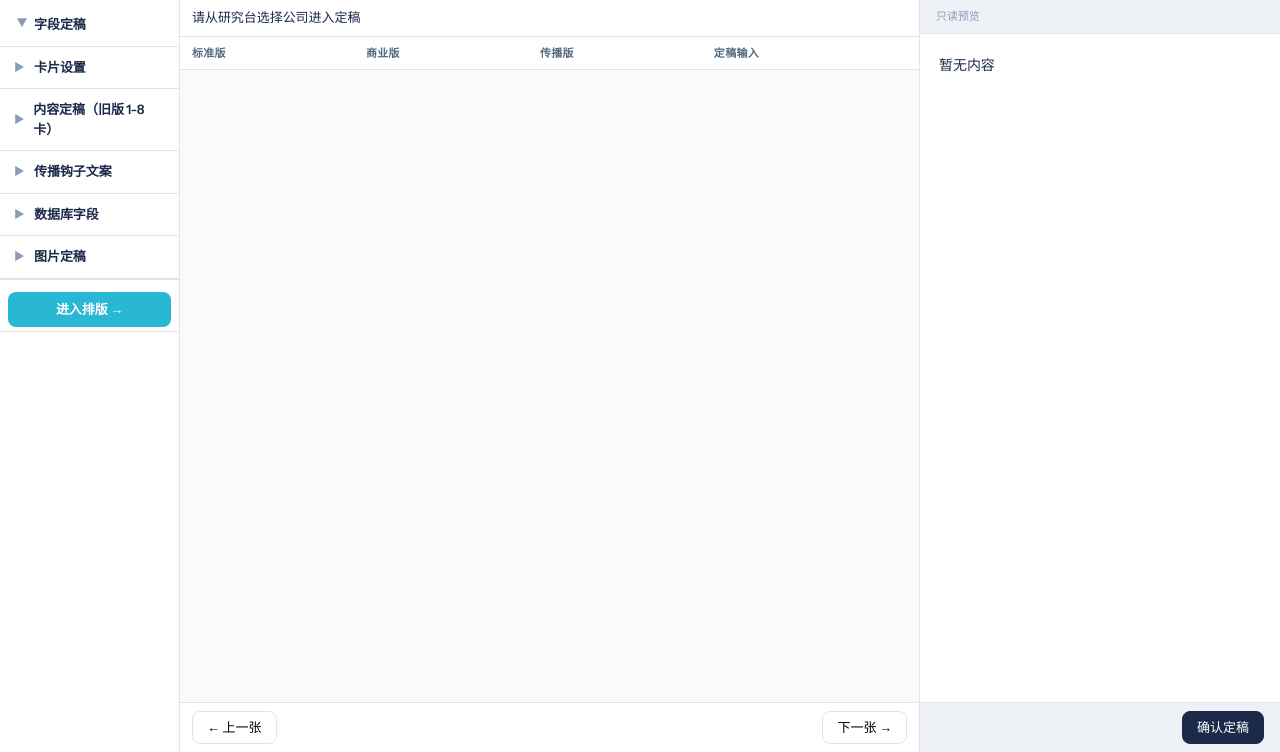
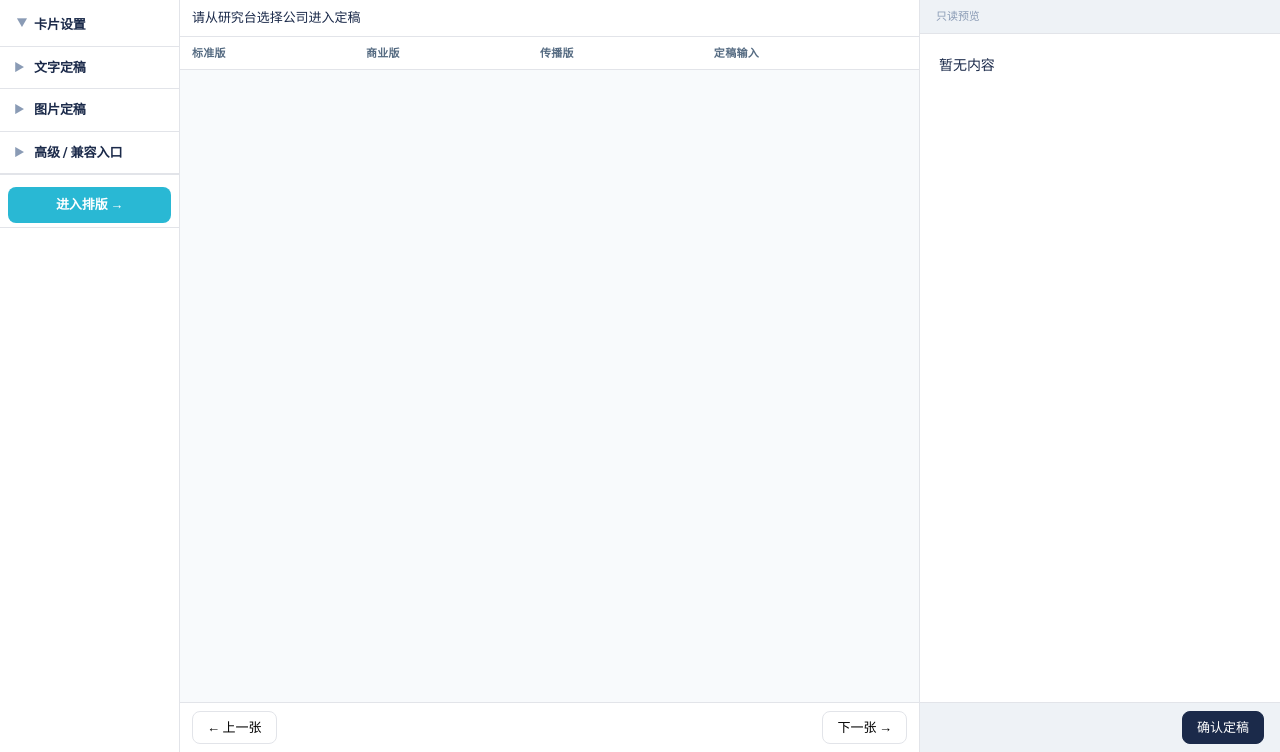
Before and after one commit to zbwnrepyd/GZHv2, a Flask app: page /editor in a window 1280 px wide. Shown: the part 48-800 px from the top of the page. Run offline with Flask 3, Linux system fonts and the light colour scheme; some libraries are stand-ins or nearby versions.

Commit message:
refactor: restructure editor left pane, rename field-finalize to text-finalize
- Left pane order: card-settings (default open) → text-finalize → image → advanced → goto-layout
- Old content/hook/dbfields moved into '高级/兼容入口' accordion with legacy buttons
- field-finalize-panel.js → text-finalize-panel.js
- FieldFinalizePanel → TextFinalizePanel throughout
- Overlay IDs updated: field-finalize-mode → text-finalize-mode
- Add '采用' button to text finalize: click version row to adopt content into textarea
- Add _escAttr helper for HTML attribute escaping

```diff
--- a/webapp/static/css/editor.css
+++ b/webapp/static/css/editor.css
@@ -415,18 +415,18 @@ input, button, select, textarea { font: inherit; }
 
 /* ── 模式容器：绝对定位覆盖中右区域 ── */
 #image-studio-frame, #hook-mode, #db-fields-mode,
-#card-settings-mode, #field-finalize-mode {
+#card-settings-mode, #text-finalize-mode {
   display: none; position: absolute;
   top: 0; right: 0; bottom: 0; left: 180px;
   min-width: 0; min-height: 0; overflow: hidden;
   background: var(--surface-1); z-index: 5;
 }
 #image-studio-frame.open, #hook-mode.open, #db-fields-mode.open,
-#card-settings-mode.open, #field-finalize-mode.open { display: flex; }
+#card-settings-mode.open, #text-finalize-mode.open { display: flex; }
 #image-studio-frame { flex-direction: column; }
 #hook-mode { flex-direction: column; }
 #card-settings-mode { flex-direction: column; }
-#field-finalize-mode { flex-direction: column; }
+#text-finalize-mode { flex-direction: column; }
 #db-fields-mode { flex-direction: column; }
 #hook-mode-content { flex: 1; overflow-y: auto; padding: 16px; }
 #image-studio-frame iframe { width: 100%; height: 100%; border: none; }
@@ -466,7 +466,7 @@ input, button, select, textarea { font: inherit; }
 
 /* ── 卡片设置面板（cs-*）─────────────────────────── */
 #card-settings-mode-content,
-#field-finalize-mode-content {
+#text-finalize-mode-content {
   flex: 1; overflow-y: auto; padding: 16px 20px;
 }
 
@@ -616,9 +616,16 @@ input, button, select, textarea { font: inherit; }
   outline: none; border-color: var(--cyan);
   box-shadow: 0 0 0 2px rgba(41,184,212,.12);
 }
+.ff-use-version-btn {
+  padding: 2px 8px; border: 1px solid var(--cyan); border-radius: 3px;
+  background: transparent; color: var(--cyan); font-size: 11px; cursor: pointer;
+  white-space: nowrap; flex-shrink: 0;
+}
+.ff-use-version-btn:hover { background: rgba(41,184,212,.1); }
 .ff-save-btn {
   padding: 6px 14px; border: 1px solid var(--cyan); border-radius: var(--radius-sm);
   background: var(--cyan); color: var(--white); font-size: 12px; font-weight: 600;
   cursor: pointer; white-space: nowrap; flex-shrink: 0;
 }
 .ff-save-btn:hover { background: var(--cyan-hover); }
+.ff-final-input.dirty { border-color: var(--cyan); background: rgba(41,184,212,.04); }
--- a/webapp/static/js/editor.js
+++ b/webapp/static/js/editor.js
@@ -71,9 +71,9 @@ const EditorApp = {
     await this.loadStatus();
     await this.loadHookChoices();
     // 默认进入字段定稿（解耦主流程），旧版内容定稿保留为兼容入口
-    this.switchSection('field-finalize');
+    this.switchSection('text-finalize');
     if (this.companyName) {
-      FieldFinalizePanel.init(this.companyName);
+      TextFinalizePanel.init(this.companyName);
     }
   },
 
@@ -139,7 +139,7 @@ const EditorApp = {
       h.classList.toggle('open', h.dataset.section === section);
     });
     document.querySelectorAll('.accordion-body').forEach(b => {
-      if (b.dataset.section === 'card-settings' || b.dataset.section === 'field-finalize') {
+      if (b.dataset.section === 'card-settings' || b.dataset.section === 'text-finalize') {
         b.classList.remove('open');
       } else {
         b.classList.toggle('open', b.dataset.section === section);
@@ -157,7 +157,7 @@ const EditorApp = {
       'hook':           () => { this.showHookMode(); this.showHooks(); },
       'dbfields':       () => { this.showDbFields(); },
       'card-settings':  () => { this.showCardSettingsMode(); },
-      'field-finalize': () => { this.showFieldFinalizeMode(); },
+      'text-finalize': () => { this.showTextFinalizeMode(); },
     };
     const handler = modeHandlers[section];
     if (handler) { handler(); } else { this.showContentMode(); }
@@ -166,7 +166,7 @@ const EditorApp = {
   /* ── 模式切换 ── */
 
   // Shared overlay IDs — single source of truth for all mode methods
-  _OVERLAY_IDS: ['image-studio-frame', 'hook-mode', 'db-fields-mode', 'card-settings-mode', 'field-finalize-mode'],
+  _OVERLAY_IDS: ['image-studio-frame', 'hook-mode', 'db-fields-mode', 'card-settings-mode', 'text-finalize-mode'],
 
   _closeAllOverlays() {
     this._OVERLAY_IDS.forEach(id => document.getElementById(id).classList.remove('open'));
@@ -219,8 +219,8 @@ const EditorApp = {
     this.updateButtons();
   },
 
-  showFieldFinalizeMode() {
-    this._hidePanesShowOverlay('field-finalize-mode');
+  showTextFinalizeMode() {
+    this._hidePanesShowOverlay('text-finalize-mode');
     this.updateMeta();
     this.updateButtons();
   },
@@ -605,7 +605,7 @@ const EditorApp = {
   },
 
   updateButtons() {
-    if (this.currentSection === 'hook' || this.currentSection === 'image' || this.currentSection === 'card-settings' || this.currentSection === 'field-finalize' || this.currentCard === null) {
+    if (this.currentSection === 'hook' || this.currentSection === 'image' || this.currentSection === 'card-settings' || this.currentSection === 'text-finalize' || this.currentCard === null) {
       document.getElementById('btn-prev').disabled = true;
       document.getElementById('btn-next').disabled = true;
       return;
@@ -662,7 +662,7 @@ const EditorApp = {
       'hook':           '传播钩子文案 | 不生成卡片，只供正文开头使用',
       'image':          '图片定稿 | 为卡片搜索和定稿配图',
       'card-settings':  '卡片设置 | 管理卡片结构、字段分配与模板',
-      'field-finalize': '字段定稿 | 逐字段确认三版本内容',
+      'text-finalize': '字段定稿 | 逐字段确认三版本内容',
     };
     const meta = SECTION_META[this.currentSection];
     if (meta) {
--- a/webapp/static/js/editor/field-finalize-panel.js
+++ b/webapp/static/js/editor/text-finalize-panel.js
@@ -1,6 +1,6 @@
-/* field-finalize-panel.js — GZHv2 字段定稿面板
+/* text-finalize-panel.js — GZHv2 字段定稿面板
    功能：按字段分组展示三版本内容，支持编辑定稿 */
-const FieldFinalizePanel = {
+const TextFinalizePanel = {
   _company: '',
   _groups: [],
 
@@ -21,7 +21,7 @@ const FieldFinalizePanel = {
   },
 
   _render() {
-    const root = document.getElementById('field-finalize-mode-content');
+    const root = document.getElementById('text-finalize-mode-content');
     if (!root) return;
 
     root.innerHTML = `
@@ -34,6 +34,14 @@ const FieldFinalizePanel = {
     `;
 
     document.getElementById('ff-btn-confirm-all')?.addEventListener('click', () => this._confirmAll());
+    document.querySelectorAll('.ff-use-version-btn').forEach(btn => {
+      btn.addEventListener('click', () => {
+        const fieldKey = btn.dataset.field;
+        const value = btn.dataset.value || '';
+        const textarea = document.querySelector(`.ff-final-input[data-field="${fieldKey}"]`);
+        if (textarea) { textarea.value = value; textarea.classList.add('dirty'); }
+      });
+    });
     document.querySelectorAll('.ff-save-btn').forEach(btn => {
       btn.addEventListener('click', () => this._saveField(btn.dataset.fieldKey));
     });
@@ -67,6 +75,7 @@ const FieldFinalizePanel = {
             <div class="ff-version-row" data-ver="${ver}">
               <span class="ff-ver-label">${ver}</span>
               <span class="ff-ver-value" title="${this._esc(val)}">${this._esc(val).substring(0, 120)}</span>
+              <button class="ff-use-version-btn" data-field="${field.field_key}" data-value="${this._escAttr(val)}">采用</button>
             </div>
           `).join('')}
         </div>` : ''}
@@ -112,4 +121,5 @@ const FieldFinalizePanel = {
   },
 
   _esc(s) { return String(s || '').replace(/&/g, '&amp;').replace(/</g, '&lt;').replace(/>/g, '&gt;'); },
+  _escAttr(s) { return String(s || '').replace(/&/g, '&amp;').replace(/"/g, '&quot;').replace(/</g, '&lt;').replace(/>/g, '&gt;'); },
 };
--- a/webapp/templates/editor.html
+++ b/webapp/templates/editor.html
@@ -25,74 +25,31 @@
 
 <main id="editor-workbench">
   <aside id="editor-left-pane">
-    <!-- 手风琴1：字段定稿（主流程入口，默认展开） -->
-    <div class="accordion-section" data-od-id="editor-field-finalize">
-      <div class="accordion-header open" data-section="field-finalize">
-        <span class="arrow">&#9654;</span> 字段定稿
-      </div>
-      <div class="accordion-body open" data-section="field-finalize" data-od-id="editor-field-finalize-body">
-        <div id="field-finalize-content" data-od-id="editor-field-finalize-content">
-          <!-- 由 field-finalize-panel.js 动态渲染 -->
-        </div>
-      </div>
-    </div>
-
-    <!-- 手风琴2：卡片设置 -->
+    <!-- 1. 卡片设置（主流程入口，默认展开） -->
     <div class="accordion-section" data-od-id="editor-card-settings">
-      <div class="accordion-header" data-section="card-settings">
+      <div class="accordion-header open" data-section="card-settings">
         <span class="arrow">&#9654;</span> 卡片设置
       </div>
-      <div class="accordion-body" data-section="card-settings" data-od-id="editor-card-settings-body">
+      <div class="accordion-body open" data-section="card-settings" data-od-id="editor-card-settings-body">
         <div id="card-settings-content" data-od-id="editor-card-settings-content">
           <!-- 由 card-settings-panel.js 动态渲染 -->
         </div>
       </div>
     </div>
 
-    <!-- 手风琴3：内容定稿（旧版 1-8 卡，兼容入口） -->
-    <div class="accordion-section">
-      <div class="accordion-header" data-section="content">
-        <span class="arrow">&#9654;</span> 内容定稿（旧版 1-8 卡）
+    <!-- 2. 文字定稿 -->
+    <div class="accordion-section" data-od-id="editor-text-finalize">
+      <div class="accordion-header" data-section="text-finalize">
+        <span class="arrow">&#9654;</span> 文字定稿
       </div>
-      <div class="accordion-body" data-section="content">
-        <div id="editor-card-nav">
-          <button class="editor-card-btn" data-card="1">卡片1·首页</button>
-          <button class="editor-card-btn" data-card="2">卡片2·公司介绍</button>
-          <button class="editor-card-btn" data-card="3">卡片3·发展沿袭</button>
-          <button class="editor-card-btn" data-card="4">卡片4·主产品</button>
-          <button class="editor-card-btn" data-card="5">卡片5·其他产品</button>
-          <button class="editor-card-btn" data-card="6">卡片6·商业模式</button>
-          <button class="editor-card-btn" data-card="7">卡片7·竞争格局</button>
-          <button class="editor-card-btn" data-card="8">卡片8·总结</button>
+      <div class="accordion-body" data-section="text-finalize" data-od-id="editor-text-finalize-body">
+        <div id="text-finalize-content" data-od-id="editor-text-finalize-content">
+          <!-- 由 text-finalize-panel.js 动态渲染 -->
         </div>
       </div>
     </div>
 
-    <!-- 手风琴2：传播钩子文案 -->
-    <div class="accordion-section">
-      <div class="accordion-header" data-section="hook">
-        <span class="arrow">&#9654;</span> 传播钩子文案
-      </div>
-      <div class="accordion-body" data-section="hook">
-        <div id="editor-hook-nav">
-          <button class="editor-card-btn editor-hook-btn active" data-card="hook">钩子文案</button>
-        </div>
-      </div>
-    </div>
-
-    <!-- 手风琴3：数据库字段 -->
-    <div class="accordion-section">
-      <div class="accordion-header" data-section="dbfields">
-        <span class="arrow">&#9654;</span> 数据库字段
-      </div>
-      <div class="accordion-body" data-section="dbfields">
-        <div id="editor-dbfields-nav">
-          <button class="editor-card-btn editor-dbfields-btn active" data-card="dbfields">全部字段</button>
-        </div>
-      </div>
-    </div>
-
-    <!-- 手风琴4：图片定稿 -->
+    <!-- 3. 图片定稿 -->
     <div class="accordion-section">
       <div class="accordion-header" data-section="image">
         <span class="arrow">&#9654;</span> 图片定稿
@@ -108,7 +65,19 @@
       </div>
     </div>
 
-    <!-- GZHv2：进入排版 -->
+    <!-- 4. 高级 / 兼容入口 -->
+    <div class="accordion-section" data-od-id="editor-advanced">
+      <div class="accordion-header" data-section="advanced">
+        <span class="arrow">&#9654;</span> 高级 / 兼容入口
+      </div>
+      <div class="accordion-body" data-section="advanced">
+        <button class="editor-card-btn" data-legacy="content">旧版内容定稿 (1-8 卡)</button>
+        <button class="editor-card-btn" data-legacy="hook">传播钩子文案</button>
+        <button class="editor-card-btn" data-legacy="dbfields">原始字段查看</button>
+      </div>
+    </div>
+
+    <!-- 5. 进入排版 -->
     <div class="accordion-section" style="border-top:1px solid var(--border);padding-top:8px" data-od-id="editor-goto-layout">
       <a id="btn-go-layout" class="go-layout-link" href="#" data-od-id="editor-btn-go-layout">进入排版 →</a>
     </div>
@@ -165,9 +134,9 @@
     <div id="card-settings-mode-content" class="preview-content"></div>
   </div>
 
-  <!-- 字段定稿模式：占据中右区域 -->
-  <div id="field-finalize-mode">
-    <div id="field-finalize-mode-content" class="preview-content"></div>
+  <!-- 文字定稿模式：占据中右区域 -->
+  <div id="text-finalize-mode">
+    <div id="text-finalize-mode-content" class="preview-content"></div>
   </div>
 
   <!-- 数据库字段模式：占据中右区域 -->
@@ -195,7 +164,7 @@
 
 <!-- GZHv2 新面板 -->
 <script src="/static/js/editor/card-settings-panel.js"></script>
-<script src="/static/js/editor/field-finalize-panel.js"></script>
+<script src="/static/js/editor/text-finalize-panel.js"></script>
 <script>
 document.addEventListener('DOMContentLoaded', () => {
   const company = new URLSearchParams(window.location.search).get('company') || '';
@@ -210,7 +179,17 @@ document.addEventListener('DOMContentLoaded', () => {
     h.addEventListener('click', () => {
       const section = h.dataset.section;
       if (section === 'card-settings') CardSettingsPanel.init(company);
-      if (section === 'field-finalize') FieldFinalizePanel.init(company);
+      if (section === 'text-finalize') TextFinalizePanel.init(company);
+    });
+  });
+
+  // 高级/兼容入口：旧版按钮点击
+  document.querySelectorAll('[data-legacy]').forEach(btn => {
+    btn.addEventListener('click', () => {
+      const legacy = btn.dataset.legacy;
+      if (legacy === 'content') EditorApp.switchSection('content');
+      if (legacy === 'hook') { EditorApp.switchSection('hook'); EditorApp.showHooks(); }
+      if (legacy === 'dbfields') EditorApp.switchSection('dbfields');
     });
   });
 });
```
